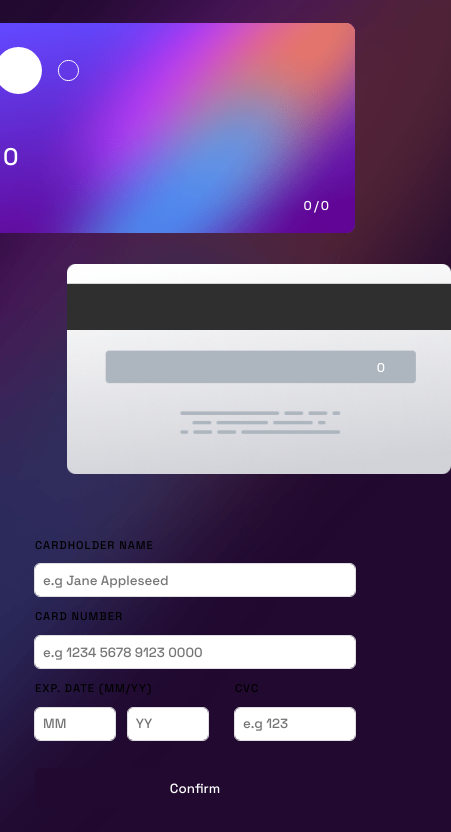
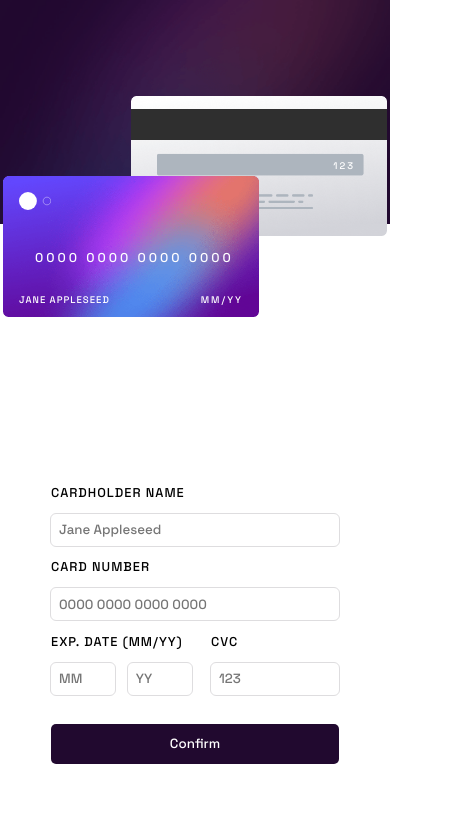
Before and after one commit to MrPhilus/Bank-Cards, a React (Vite) app in the folder interactive-cards/: page / in a window 390 px wide. Shown: the top 832 px of the page, 451 px wide, since content can reach past the window. Built offline with nearby package versions, Linux system fonts and the light colour scheme.

Commit message:
Responsiveness done

```diff
--- a/interactive-cards/src/App.css
+++ b/interactive-cards/src/App.css
@@ -15,9 +15,10 @@ body {
   display: flex;
   justify-content: space-evenly;
   align-items: center;
-  /* outline: 1px solid black; */
   height: 100vh;
   flex-wrap: wrap;
+  max-width: 1440px;
+  margin: auto;
 }
 
 .cardOne,
@@ -25,7 +26,6 @@ body {
   width: min-content;
   position: relative;
   color: #fff;
-  /* outline: 1px solid red; */
 }
 
 .cardOne > *:not(.cardOneBg),
@@ -35,7 +35,6 @@ body {
 
 .cardOneBg,
 .cardTwoBg {
-  /* max-width: revert; */
   max-width: 24rem;
 }
 .cardOne {
@@ -51,7 +50,7 @@ body {
   font-size: 1.7rem;
   letter-spacing: 3px;
   top: 55%;
-  left: 2rem;
+  left: 2.5rem;
   font-size: 1.5rem;
 }
 .cardLogo {
@@ -64,6 +63,8 @@ body {
   font-size: 0.8rem;
   letter-spacing: 2px;
   text-transform: uppercase;
+  word-break: break-all;
+  width: 16rem;
 }
 .cardExp {
   bottom: 1.5rem;
@@ -97,11 +98,6 @@ input {
 }
 input:focus {
   outline: 1px solid hsl(279, 6%, 55%);
-}
-input::-webkit-outer-spin-button,
-input::-webkit-inner-spin-button {
-  -webkit-appearance: none;
-  margin: 0;
 }
 
 .theForm {
@@ -147,3 +143,254 @@ button {
   border: none;
   border-radius: 5px;
 }
+
+@media only screen and (max-width: 768px) {
+  body {
+    background-image: url(../src/assets/bg-main-desktop.png);
+    background-repeat: no-repeat;
+    background-size: 16rem 100vh;
+  }
+
+  .App {
+    display: flex;
+    justify-content: space-evenly;
+    align-items: center;
+    height: 100vh;
+    gap: 5rem;
+  }
+
+  .cardOneBg,
+  .cardTwoBg {
+    max-width: 16rem;
+  }
+
+  .cardOne,
+  .cardTwo {
+    width: min-content;
+    position: relative;
+    color: #fff;
+  }
+
+  .cardOne > *:not(.cardOneBg),
+  .cardTwo > *:not(.cardTwoBg) {
+    position: absolute;
+  }
+
+  .cardOne {
+    bottom: 0.8rem;
+    right: 2rem;
+  }
+  .cardTwo {
+    top: 0.8rem;
+    left: 4rem;
+  }
+
+  .cardNumber {
+    font-size: 0.8rem;
+    letter-spacing: 3px;
+    top: 50%;
+    left: 2rem;
+  }
+  .cardLogo {
+    top: 1rem;
+    left: 1rem;
+    width: 2rem;
+  }
+  .cardName {
+    left: 1rem;
+    bottom: 1rem;
+    font-size: 0.6rem;
+    letter-spacing: 1px;
+    text-transform: uppercase;
+    word-break: break-all;
+    width: 10rem;
+  }
+  .cardExp {
+    bottom: 1rem;
+    right: 1rem;
+    font-size: 0.6rem;
+    letter-spacing: 2px;
+  }
+  .cardCVC {
+    bottom: 48%;
+    right: 2rem;
+    font-size: 0.6rem;
+    letter-spacing: 2px;
+  }
+
+  .theForm {
+    width: 14rem;
+    display: flex;
+    flex-direction: column;
+    gap: 0.8rem;
+  }
+
+  .date {
+    width: 3rem;
+  }
+  .cvc {
+    width: 6rem;
+  }
+
+  label {
+    font-size: 0.6rem;
+  }
+
+  button {
+    width: 14rem;
+  }
+}
+
+@media only screen and (max-width: 500px) {
+  body {
+    background-image: url(../src/assets/bg-main-mobile.png);
+    background-repeat: no-repeat;
+    background-size: 100vw 14rem;
+    /* background-size: contain; */
+  }
+
+  .App {
+    display: flex;
+    justify-content: space-evenly;
+    align-items: center;
+    height: 100vh;
+    gap: 5rem;
+    /* flex-wrap: wrap; */
+  }
+
+  .cardOneBg,
+  .cardTwoBg {
+    max-width: 16rem;
+  }
+
+  .cardOne,
+  .cardTwo {
+    width: min-content;
+    position: relative;
+    color: #fff;
+    margin-top: -4rem;
+  }
+
+  .cardOne > *:not(.cardOneBg),
+  .cardTwo > *:not(.cardTwoBg) {
+    position: absolute;
+  }
+
+  .cardOne {
+    top: 10rem;
+    right: 4rem;
+    z-index: 3;
+  }
+  .cardTwo {
+    top: -0.1rem;
+    left: 4rem;
+  }
+
+  .cardNumber {
+    font-size: 0.8rem;
+    letter-spacing: 3px;
+    top: 50%;
+    left: 2rem;
+  }
+  .cardLogo {
+    top: 1rem;
+    left: 1rem;
+    width: 2rem;
+  }
+  .cardName {
+    left: 1rem;
+    bottom: 1rem;
+    font-size: 0.6rem;
+    letter-spacing: 1px;
+    text-transform: uppercase;
+    word-break: break-all;
+    width: 10rem;
+  }
+  .cardExp {
+    bottom: 1rem;
+    right: 1rem;
+    font-size: 0.6rem;
+    letter-spacing: 2px;
+  }
+  .cardCVC {
+    bottom: 48%;
+    right: 2rem;
+    font-size: 0.6rem;
+    letter-spacing: 2px;
+  }
+
+  .theForm {
+    width: 18rem;
+    display: flex;
+    flex-direction: column;
+    gap: 0.8rem;
+  }
+
+  .date {
+    width: 4rem;
+  }
+  .cvc {
+    width: 8rem;
+  }
+
+  label {
+    font-size: 0.8rem;
+  }
+
+  button {
+    width: 18rem;
+  }
+}
+
+@media only screen and (max-width: 375px) {
+  body {
+    background-image: url(../src/assets/bg-main-mobile.png);
+    background-repeat: no-repeat;
+    background-size: 24rem 12rem;
+    /* background-size: contain; */
+  }
+
+  .App {
+    display: flex;
+    justify-content: space-evenly;
+    align-items: center;
+    height: 100vh;
+    gap: 5rem;
+    /* flex-wrap: wrap; */
+  }
+
+  .cardOneBg,
+  .cardTwoBg {
+    max-width: 14rem;
+  }
+
+  .cardOne,
+  .cardTwo {
+    width: min-content;
+    position: relative;
+    color: #fff;
+    margin-top: -4rem;
+  }
+
+  .cardOne > *:not(.cardOneBg),
+  .cardTwo > *:not(.cardTwoBg) {
+    position: absolute;
+  }
+
+  .cardOne {
+    top: 8.2rem;
+    right: 2rem;
+    z-index: 3;
+  }
+  .cardTwo {
+    top: -0.1rem;
+    left: 2rem;
+  }
+
+  .cardNumber {
+    font-size: 0.8rem;
+    letter-spacing: 2px;
+    top: 50%;
+    left: 1.5rem;
+  }
+}
--- a/interactive-cards/src/components/FormComponent.jsx
+++ b/interactive-cards/src/components/FormComponent.jsx
@@ -4,10 +4,15 @@ import "../App.css";
 
 const FormComponent = () => {
   const {
+    holderName,
     setHolderName,
+    cardNum,
     setCardNum,
+    expDateMonth,
     setExpDateMonth,
+    expDateYear,
     setExpDateYear,
+    cvcNum,
     setCvcNum,
   } = useContext(CardContext);
 
@@ -37,7 +42,7 @@ const FormComponent = () => {
         <input
           type="text"
           onInput={(e) => setHolderName(e.target.value)}
-          placeholder="e.g Jane Appleseed"
+          placeholder={holderName}
         />
         <label className="labels" htmlFor="">
           CARD NUMBER
@@ -46,9 +51,8 @@ const FormComponent = () => {
           type="text"
           onInput={(e) => setCardNum(e.target.value)}
           onChange={handleChange}
-          pattern="\d*"
           maxLength="16"
-          placeholder="e.g 1234 5678 9123 0000"
+          placeholder={cardNum}
         />
 
         <div className="formBase">
@@ -63,7 +67,7 @@ const FormComponent = () => {
                 onInput={(e) => setExpDateMonth(e.target.value)}
                 pattern="\d*"
                 maxLength="2"
-                placeholder="MM"
+                placeholder={expDateMonth}
               />
               <label className="labels" htmlFor="" hidden>
                 EXP. DATE (MM/YY)
@@ -74,7 +78,7 @@ const FormComponent = () => {
                 onInput={(e) => setExpDateYear(e.target.value)}
                 pattern="\d*"
                 maxLength="2"
-                placeholder="YY"
+                placeholder={expDateYear}
               />
             </div>
           </div>
@@ -88,7 +92,7 @@ const FormComponent = () => {
               onInput={(e) => setCvcNum(e.target.value)}
               pattern="\d*"
               maxLength="3"
-              placeholder="e.g 123"
+              placeholder={cvcNum}
             />
           </div>
         </div>
--- a/interactive-cards/src/context/ContextProvider.jsx
+++ b/interactive-cards/src/context/ContextProvider.jsx
@@ -3,11 +3,11 @@ import { createContext, useState } from "react";
 export const CardContext = createContext();
 
 const ContextProvider = ({ children }) => {
-  const [holderName, setHolderName] = useState("");
-  const [cardNum, setCardNum] = useState(0);
-  const [expDateMonth, setExpDateMonth] = useState(0);
-  const [expDateYear, setExpDateYear] = useState(0);
-  const [cvcNum, setCvcNum] = useState(0);
+  const [holderName, setHolderName] = useState("Jane Appleseed");
+  const [cardNum, setCardNum] = useState("0000 0000 0000 0000");
+  const [expDateMonth, setExpDateMonth] = useState("MM");
+  const [expDateYear, setExpDateYear] = useState("YY");
+  const [cvcNum, setCvcNum] = useState(123);
 
   const objectsPassed = {
     holderName,
```
Also changed, not shown: interactive-cards/src/assets/bg-main-mobile.png (added).
